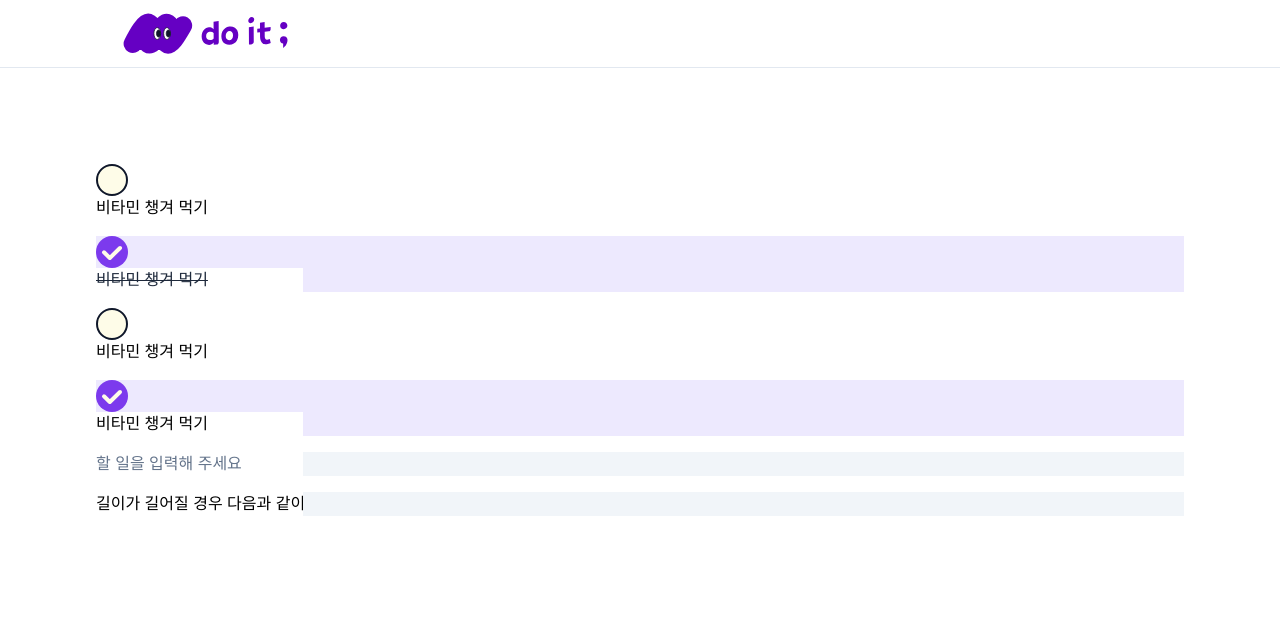
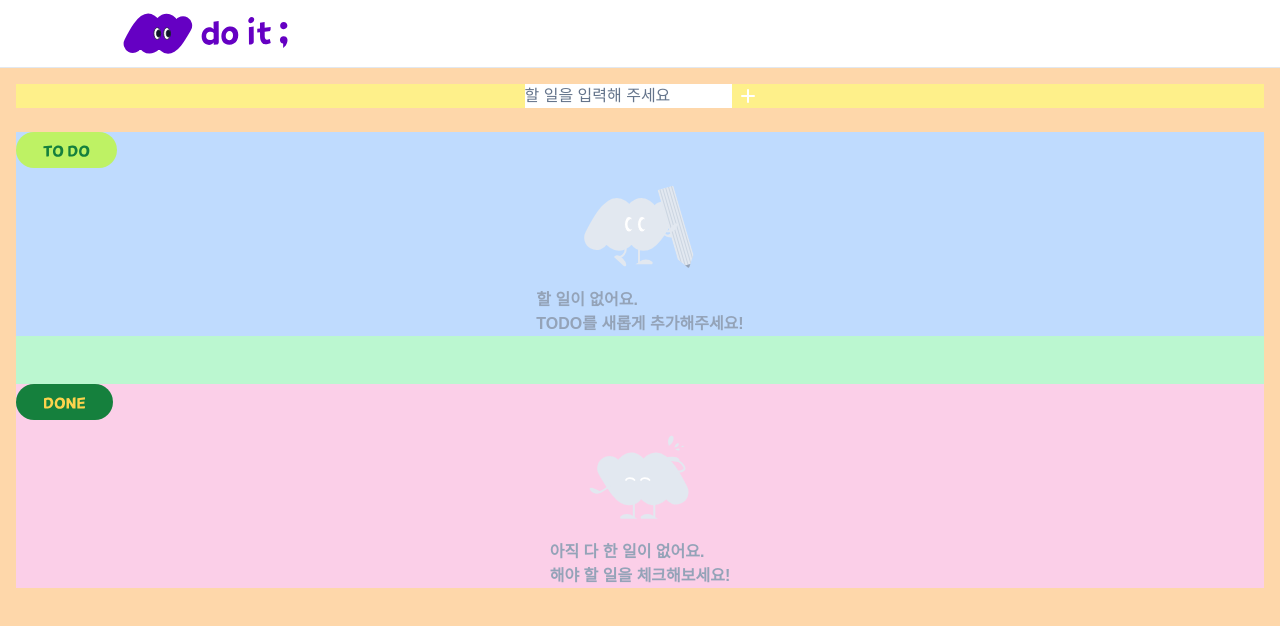
Before and after one commit to MinaRoh/codeit-todolist-assignment, a Next.js app: page / in a window 1280 px wide. Shown: the top 626 px of the page. Built offline with nearby package versions, Linux system fonts and the light colour scheme; a web font is replaced by a local one.

Commit message:
💄 Style: 할 일 목록 페이지 기본 디자인 작성
- 할 일 목록 페이지의 할 일 추가, 할 일 목록의 기본 디자인을 작성했습니다. 구분하기 쉽도록 각 영역별 임시 배경색을 지정했습니다.

```diff
--- /dev/null
+++ b/src/app/components/(todos)/AddTodo.tsx
@@ -0,0 +1,17 @@
+import Button from '../common/Button'
+import TodoContainer from '../common/TodoContainer'
+import TodoInput from '../common/TodoInput'
+import plus_variant from '../../../../public/icons/plus_variant/Property 1=plus.svg';
+
+
+const AddTodo = () => {
+  return (
+    <div className='flex justify-center w-full gap-2 bg-yellow-200'>
+          <TodoContainer type='addtodo' additionalClasses='bg-slate-100'>
+            <TodoInput text='할 일을 입력해 주세요' additionalClasses='text-slate-500'/>
+          </TodoContainer>
+          <Button icon={plus_variant} variant='violet' shadow/>
+        </div>
+  )
+}
+export default AddTodo;
--- /dev/null
+++ b/src/app/components/(todos)/TodoListContainer.tsx
@@ -0,0 +1,35 @@
+import Image from 'next/image';
+import TodoLabel from '../../../../public/images/todo/todo.svg';
+import DoneLabel from '../../../../public/images/done/done.svg';
+import EmptyTodo_small from '../../../../public/images/empty/todo_small/Type=todo, Size=Small.svg';
+import EmptyDone_small from '../../../../public/images/empty/done_small/Type=done, Size=Small.svg';
+
+
+const TodoListContainer = () => {
+
+  return (
+    <div className='flex flex-col w-full bg-green-200 gap-12'>
+          <div className='flex flex-col bg-blue-200'>
+            <div className='flex justify-start'>
+              <Image src={TodoLabel} alt='To do' />
+            </div>
+            <div className='flex flex-col items-center'>
+              <Image src={EmptyTodo_small} alt='To do list is empty' />
+              <p className='text-slate-400 font-bold'>할 일이 없어요.<br/>TODO를 새롭게 추가해주세요!</p>
+            </div>
+          </div>
+          <div className='flex flex-col w-full bg-pink-200'>
+            <div className='flex justify-start'>
+              <Image src={DoneLabel} alt='Done' />
+            </div>
+            <div className='flex flex-col items-center'>
+              <Image src={EmptyDone_small} alt='Done list is empty' />
+              <p className='text-slate-400 font-bold'>아직 다 한 일이 없어요.<br/>해야 할 일을 체크해보세요!</p>
+            </div>
+
+          </div>
+        </div>
+  )
+}
+
+export default TodoListContainer;
--- a/src/app/page.tsx
+++ b/src/app/page.tsx
@@ -8,14 +8,20 @@ import checkbox_done from '../../public/icons/checkbox_done/Property 1=Frame 261
 import Image from 'next/image';
 import TodoInput from './components/common/TodoInput';
 import TodoContainer from './components/common/TodoContainer';
+import TodoListContainer from './components/(todos)/TodoListContainer';
+import AddTodo from './components/(todos)/AddTodo';
 
 
-export default function Home() {
+export default function TodoListPage() {
   return (
-    <main className="flex min-h-screen min-w-screen flex-col items-center justify-between p-24">
-      <div className='flex flex-col min-w-screen w-full gap-4 justify-start'>
+    <main className='flex min-h-screen min-w-screen flex-col items-center p-4 gap-6 bg-orange-200'>
+        <AddTodo />
+        <TodoListContainer />
+    </main>
+  );
+}
 
-        <TodoContainer type='list' additionalClasses='bg-white'>
+{/* <TodoContainer type='list' additionalClasses='bg-white'>
           <Image src={checkbox} alt='check' />
           <TodoInput text='비타민 챙겨 먹기' detailPage={false} />
         </TodoContainer>
@@ -45,11 +51,4 @@ export default function Home() {
         <TodoContainer type='addtodo' additionalClasses='bg-slate-100'>
           <TodoInput
             text='길이가 길어질 경우 다음과 같이 계속 오른쪽으로 갑니다... 길이가 길어질 경우 다음과 같이 계속 오른쪽으로 갑니다... 길이가 길어질 경우 다음과 같' />
-        </TodoContainer>
-
-
-
-      </div>
-    </main>
-  );
-}
+        </TodoContainer> */}
```
